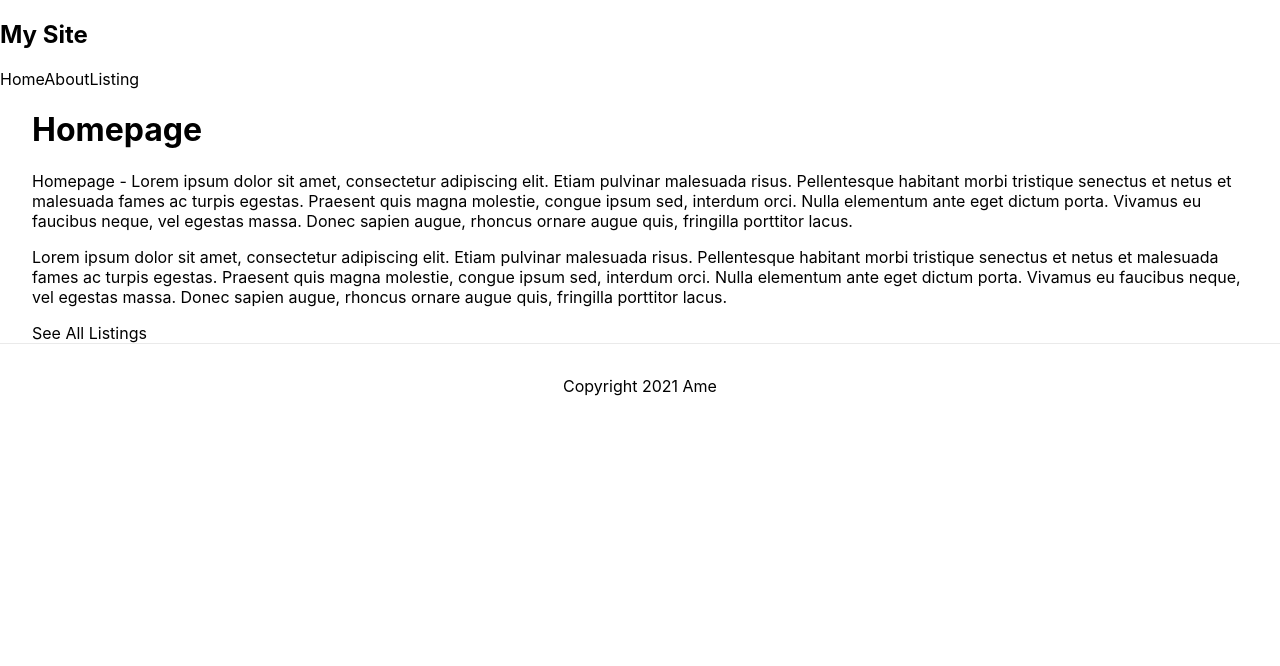
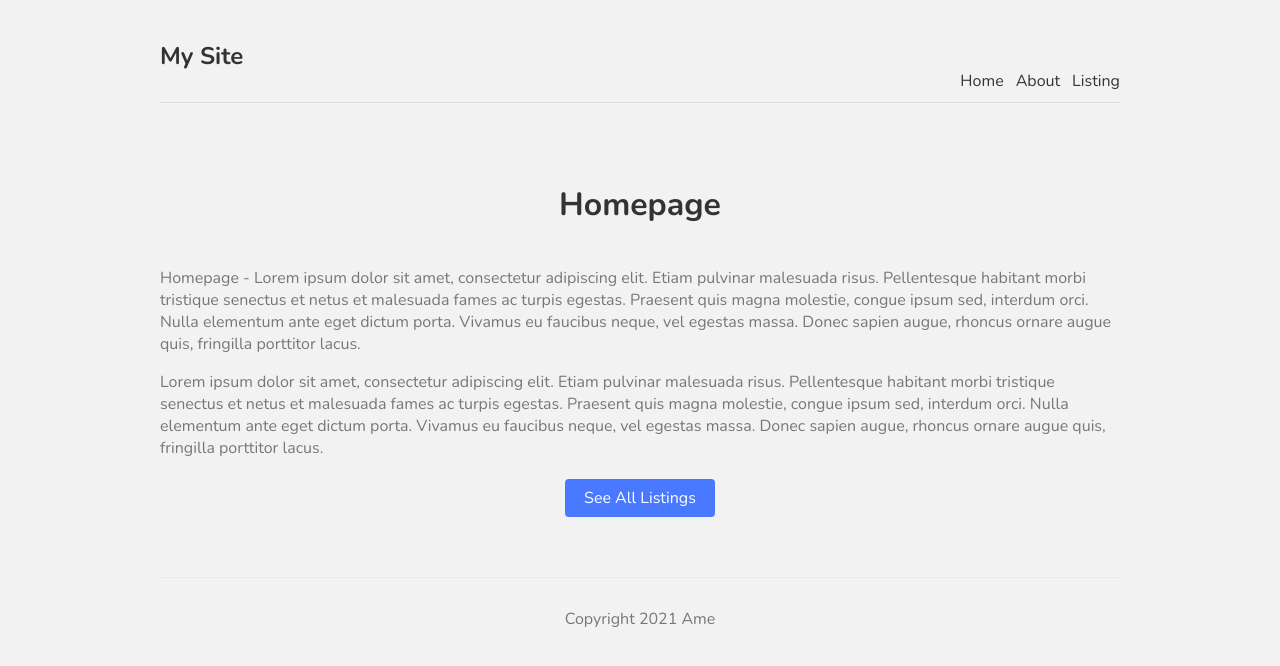
Before and after one commit to ame-sng/nextjs-tutorial, a Next.js app: page / in a window 1280 px wide. Shown: the top 666 px of the page. Built offline with nearby package versions, Linux system fonts and the light colour scheme.

Commit message:
tutorial 6 done

```diff
--- a/components/Footer.js
+++ b/components/Footer.js
@@ -1,10 +1,8 @@
-import styles from '../styles/Home.module.css'
-
 const Footer = () => {
   return (
-    <div className={styles.footer}>
+    <footer>
       Copyright 2021 Ame
-    </div>
+    </footer>
   )
 }
 
--- a/pages/about.js
+++ b/pages/about.js
@@ -1,8 +1,6 @@
-import styles from '../styles/Home.module.css'
-
 const About = () => {
   return (
-    <div className={styles.container}>
+    <div>
       <h1>About</h1>
       <p>About - Lorem ipsum dolor sit amet, consectetur adipiscing elit. Etiam pulvinar malesuada risus. Pellentesque habitant morbi tristique senectus et netus et malesuada fames ac turpis egestas. Praesent quis magna molestie, congue ipsum sed, interdum orci. Nulla elementum ante eget dictum porta. Vivamus eu faucibus neque, vel egestas massa. Donec sapien augue, rhoncus ornare augue quis, fringilla porttitor lacus.</p>
       <p>Lorem ipsum dolor sit amet, consectetur adipiscing elit. Etiam pulvinar malesuada risus. Pellentesque habitant morbi tristique senectus et netus et malesuada fames ac turpis egestas. Praesent quis magna molestie, congue ipsum sed, interdum orci. Nulla elementum ante eget dictum porta. Vivamus eu faucibus neque, vel egestas massa. Donec sapien augue, rhoncus ornare augue quis, fringilla porttitor lacus.</p>
--- a/pages/index.js
+++ b/pages/index.js
@@ -5,12 +5,12 @@ import Navbar from '../components/Navbar'
 
 export default function Home() {
   return (
-    <div className={styles.container}>
-      <h1>Homepage</h1>
-      <p>Homepage - Lorem ipsum dolor sit amet, consectetur adipiscing elit. Etiam pulvinar malesuada risus. Pellentesque habitant morbi tristique senectus et netus et malesuada fames ac turpis egestas. Praesent quis magna molestie, congue ipsum sed, interdum orci. Nulla elementum ante eget dictum porta. Vivamus eu faucibus neque, vel egestas massa. Donec sapien augue, rhoncus ornare augue quis, fringilla porttitor lacus.</p>
-      <p>Lorem ipsum dolor sit amet, consectetur adipiscing elit. Etiam pulvinar malesuada risus. Pellentesque habitant morbi tristique senectus et netus et malesuada fames ac turpis egestas. Praesent quis magna molestie, congue ipsum sed, interdum orci. Nulla elementum ante eget dictum porta. Vivamus eu faucibus neque, vel egestas massa. Donec sapien augue, rhoncus ornare augue quis, fringilla porttitor lacus.</p>
+    <div>
+      <h1 className={styles.title}>Homepage</h1>
+      <p className={styles.text}>Homepage - Lorem ipsum dolor sit amet, consectetur adipiscing elit. Etiam pulvinar malesuada risus. Pellentesque habitant morbi tristique senectus et netus et malesuada fames ac turpis egestas. Praesent quis magna molestie, congue ipsum sed, interdum orci. Nulla elementum ante eget dictum porta. Vivamus eu faucibus neque, vel egestas massa. Donec sapien augue, rhoncus ornare augue quis, fringilla porttitor lacus.</p>
+      <p className={styles.text}>Lorem ipsum dolor sit amet, consectetur adipiscing elit. Etiam pulvinar malesuada risus. Pellentesque habitant morbi tristique senectus et netus et malesuada fames ac turpis egestas. Praesent quis magna molestie, congue ipsum sed, interdum orci. Nulla elementum ante eget dictum porta. Vivamus eu faucibus neque, vel egestas massa. Donec sapien augue, rhoncus ornare augue quis, fringilla porttitor lacus.</p>
       <Link href="/listing">
-        <a>See All Listings</a>
+        <a className={styles.btn}>See All Listings</a>
       </Link>
     </div>
   )
--- a/pages/listing/index.js
+++ b/pages/listing/index.js
@@ -1,8 +1,6 @@
-import styles from '../../styles/Home.module.css'
-
 const Listing = () => {
   return (
-    <div className={styles.container}>
+    <div>
       <h1>All Listings</h1>
     </div>
   )
--- a/pages/listing/test.js
+++ b/pages/listing/test.js
@@ -1,8 +1,6 @@
-import styles from '../../styles/Home.module.css'
-
 const Test = () => {
   return (
-    <div className={styles.container}>
+    <div>
       <h1>Test</h1>
     </div>
   )
--- a/styles/Home.module.css
+++ b/styles/Home.module.css
@@ -1,116 +1,18 @@
-.container {
-  padding: 0 2rem;
-}
-
-.main {
-  min-height: 100vh;
-  padding: 4rem 0;
-  flex: 1;
-  display: flex;
-  flex-direction: column;
-  justify-content: center;
-  align-items: center;
-}
-
-.footer {
-  display: flex;
-  flex: 1;
-  padding: 2rem 0;
-  border-top: 1px solid #eaeaea;
-  justify-content: center;
-  align-items: center;
-}
-
-.footer a {
-  display: flex;
-  justify-content: center;
-  align-items: center;
-  flex-grow: 1;
-}
-
-.title a {
-  color: #0070f3;
-  text-decoration: none;
-}
-
-.title a:hover,
-.title a:focus,
-.title a:active {
-  text-decoration: underline;
-}
-
 .title {
-  margin: 0;
-  line-height: 1.15;
-  font-size: 4rem;
-}
-
-.title,
-.description {
+  color: #333;
+  padding-bottom: 20px;
   text-align: center;
 }
-
-.description {
-  margin: 4rem 0;
-  line-height: 1.5;
-  font-size: 1.5rem;
+.text {
+  color: #777;
 }
-
-.code {
-  background: #fafafa;
-  border-radius: 5px;
-  padding: 0.75rem;
-  font-size: 1.1rem;
-  font-family: Menlo, Monaco, Lucida Console, Liberation Mono, DejaVu Sans Mono,
-    Bitstream Vera Sans Mono, Courier New, monospace;
+.btn {
+  display: block;
+  width: 150px;
+  padding: 8px 0;
+  margin: 20px auto;
+  background: #4979ff;
+  border-radius: 4px;
+  color: white;
+  text-align: center;
 }
-
-.grid {
-  display: flex;
-  align-items: center;
-  justify-content: center;
-  flex-wrap: wrap;
-  max-width: 800px;
-}
-
-.card {
-  margin: 1rem;
-  padding: 1.5rem;
-  text-align: left;
-  color: inherit;
-  text-decoration: none;
-  border: 1px solid #eaeaea;
-  border-radius: 10px;
-  transition: color 0.15s ease, border-color 0.15s ease;
-  max-width: 300px;
-}
-
-.card:hover,
-.card:focus,
-.card:active {
-  color: #0070f3;
-  border-color: #0070f3;
-}
-
-.card h2 {
-  margin: 0 0 1rem 0;
-  font-size: 1.5rem;
-}
-
-.card p {
-  margin: 0;
-  font-size: 1.25rem;
-  line-height: 1.5;
-}
-
-.logo {
-  height: 1em;
-  margin-left: 0.5rem;
-}
-
-@media (max-width: 600px) {
-  .grid {
-    width: 100%;
-    flex-direction: column;
-  }
-}
--- a/styles/globals.css
+++ b/styles/globals.css
@@ -1,16 +1,37 @@
-html,
+@import url('https://fonts.googleapis.com/css2?family=Nunito:wght@300;400;600;700&display=swap');
+
 body {
-  padding: 0;
-  margin: 0;
-  font-family: -apple-system, BlinkMacSystemFont, Segoe UI, Roboto, Oxygen,
-    Ubuntu, Cantarell, Fira Sans, Droid Sans, Helvetica Neue, sans-serif;
+  background: #f2f2f2;
+  color: #333;
+  font-family: "Nunito";
 }
-
 a {
-  color: inherit;
+  color: #333;
   text-decoration: none;
 }
-
-* {
-  box-sizing: border-box;
+.content {
+  max-width: 960px;
+  margin: 0 auto;
 }
+nav {
+  margin: 10px auto 80px;
+  padding: 10px 0;
+  display: flex;
+  justify-content: flex-end; /* all items go to the right */
+  align-items: flex-end;
+  border-bottom: 1px solid #ddd;
+}
+nav a {
+  margin-left: 12px;
+}
+nav .logo {
+  margin-right: auto;
+}
+footer {
+  display: block;
+  text-align: center;
+  padding: 30px 0;
+  margin-top: 60px;
+  color: #777;
+  border-top: 1px solid #eaeaea;
+}
```
Also changed, not shown: styles/Listing.module.css (added).
